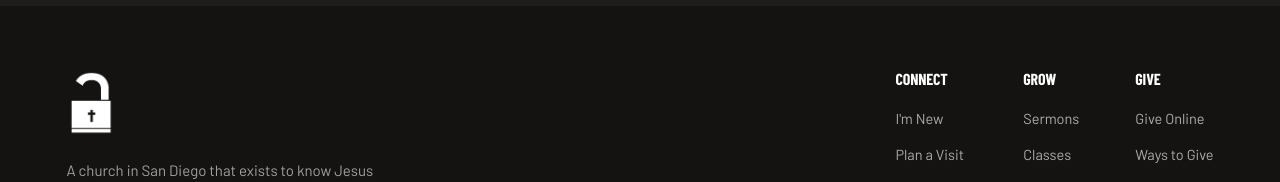
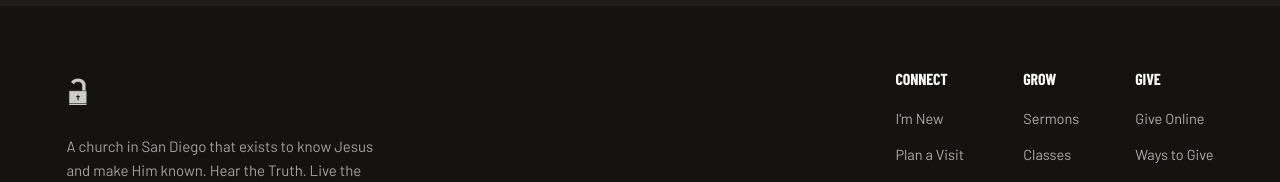
Before and after one commit to iambarabbas/barabbas-road, a Next.js app: page / in a window 1280 px wide. Shown: the part 4922-5104 px from the top of the page. Built offline with nearby package versions, Linux system fonts and the light colour scheme; grey boxes are pictures that could not be loaded; a web font is replaced by a local one.

Commit message:
feat: use white logolock in footer

```diff
--- a/components/site/SiteFooter.tsx
+++ b/components/site/SiteFooter.tsx
@@ -15,7 +15,7 @@ export function SiteFooter() {
         <div style={{ display: "flex", flexWrap: "wrap", gap: "48px", justifyContent: "space-between" }}>
           {/* Brand */}
           <div style={{ maxWidth: "320px" }}>
-            <Logo variant="white" markOnly height={68} />
+            <Logo variant="white" logolock height={44} />
             <p style={{ marginTop: "20px", color: "rgba(255,255,255,.6)", fontSize: "15px", lineHeight: 1.6 }}>
               A church in San Diego that exists to know Jesus and make Him known. Hear the Truth. Live the Truth. Defend the Truth.
             </p>
```
